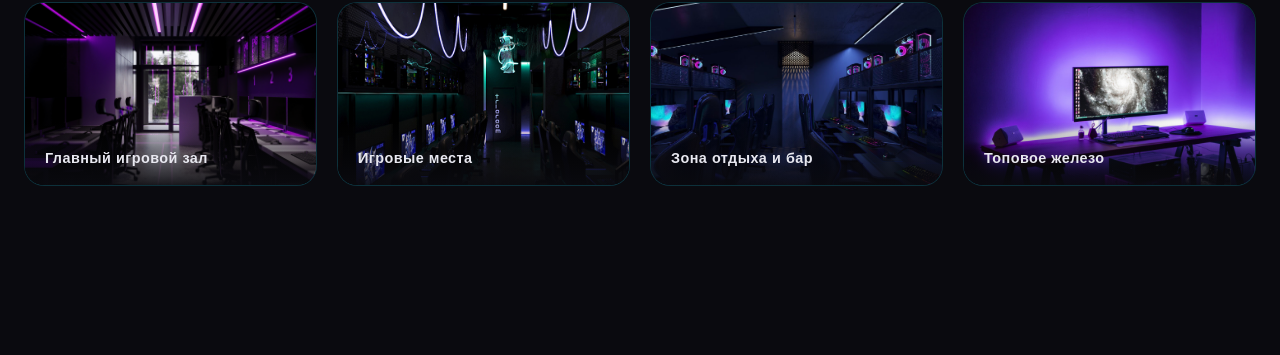
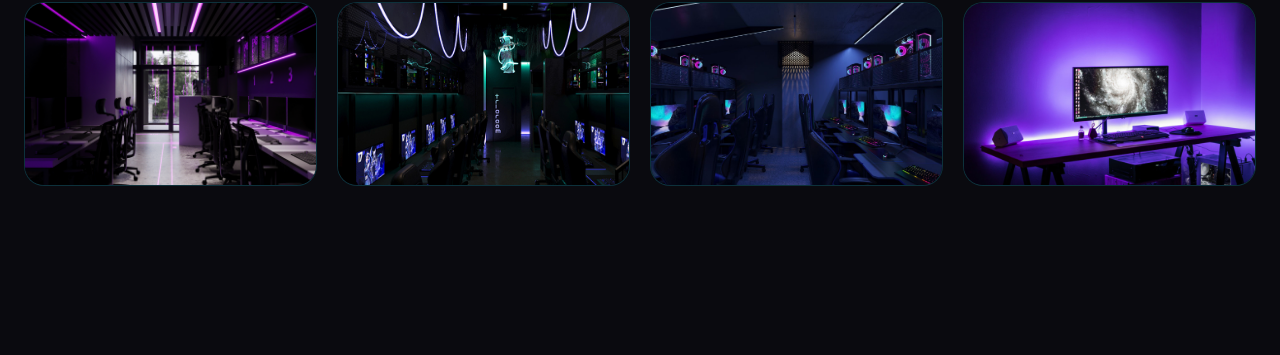
Before and after one commit to sofkka/sites-mb, a plain HTML site: page index2.html in a window 1280 px wide. Shown: the part 1020-1375 px from the top of the page. Drawn offline with Linux system fonts and the light colour scheme.

Commit message:
Удаление подписей к фото

```diff
--- a/index2.html
+++ b/index2.html
@@ -480,20 +480,6 @@
       transform: scale(1.05);
     }
 
-    .gallery-caption {
-      position: absolute;
-      left: 0;
-      right: 0;
-      bottom: 0;
-      padding: 1.5rem 1.25rem 1rem;
-      background: linear-gradient(to top, rgba(10, 10, 15, 0.92), rgba(10, 10, 15, 0));
-      font-family: var(--font-head);
-      font-size: 0.9rem;
-      font-weight: 600;
-      letter-spacing: 0.03em;
-      color: var(--text);
-    }
-
     /* ===== ADVANTAGES ===== */
     .advantages-grid {
       display: grid;
@@ -1085,22 +1071,18 @@
         <div class="gallery-grid">
           <figure class="gallery-item">
             <img src="images/клуб.png" alt="Общий вид главного игрового зала CyberZone" loading="lazy">
-            <figcaption class="gallery-caption">Главный игровой зал</figcaption>
           </figure>
 
           <figure class="gallery-item">
             <img src="images/клуб 2.jpg" alt="Игровые места с мониторами в CyberZone" loading="lazy">
-            <figcaption class="gallery-caption">Игровые места</figcaption>
           </figure>
 
           <figure class="gallery-item">
             <img src="images/клуб 3.jpg" alt="Зона отдыха и бар в CyberZone" loading="lazy">
-            <figcaption class="gallery-caption">Зона отдыха и бар</figcaption>
           </figure>
 
           <figure class="gallery-item">
             <img src="images/пк.jpg" alt="Мощный игровой ПК в CyberZone" loading="lazy">
-            <figcaption class="gallery-caption">Топовое железо</figcaption>
           </figure>
         </div>
       </div>
```
